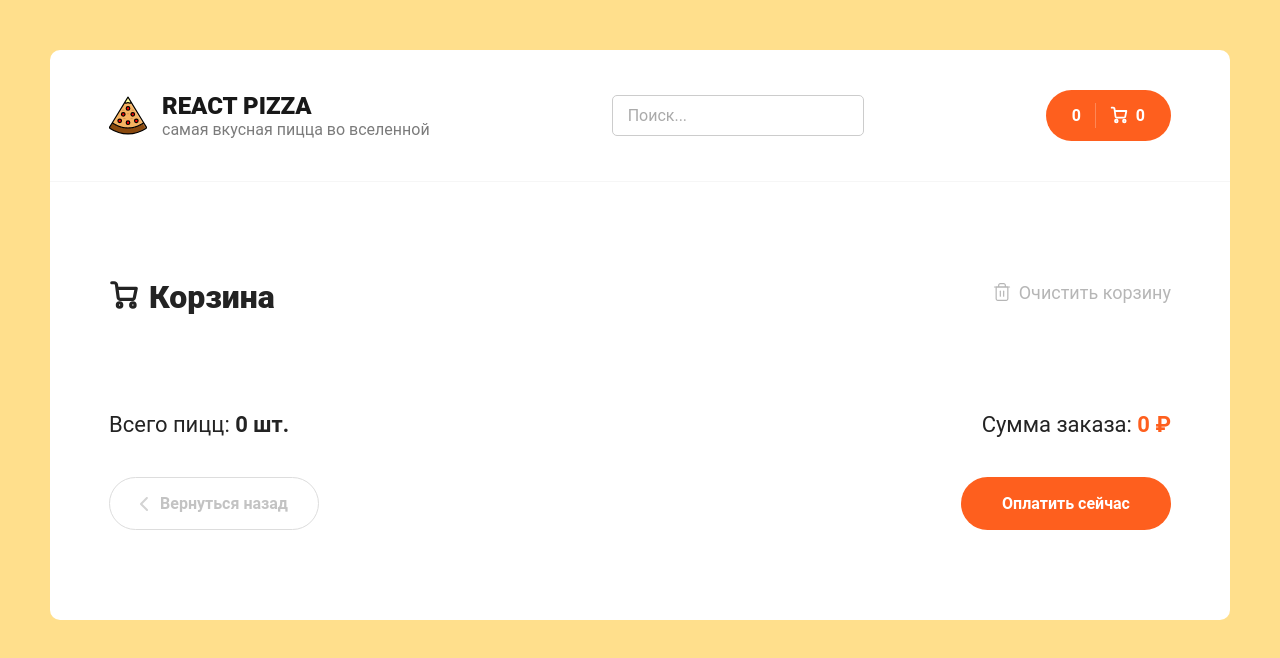
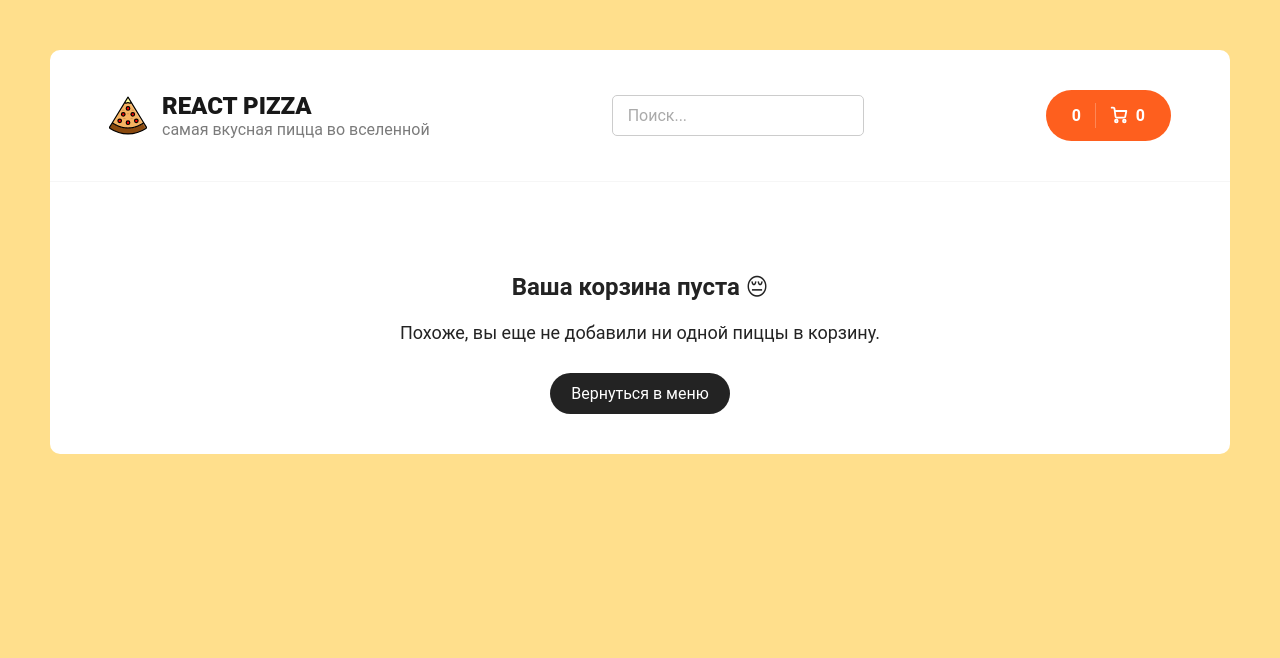
Before and after one commit to demishtigov/pizza-react, a React (Create React App) app: page /cart in a window 1280 px wide. Shown: the top 658 px of the page. Built offline with nearby package versions, Linux system fonts and the light colour scheme.

Commit message:
added cart empty

```diff
--- /dev/null
+++ b/src/components/EmptyCart/emptyCart.module.scss
@@ -0,0 +1,19 @@
+.emptyCart {
+  text-align: center;
+  margin-top: 50px;
+
+  h2 {
+    font-size: 24px;
+    margin-bottom: 20px;
+  }
+
+  p {
+    font-size: 18px;
+    margin-bottom: 30px;
+  }
+
+  .button {
+    font-size: 16px;
+    padding: 10px 20px;
+  }
+}
--- /dev/null
+++ b/src/components/EmptyCart/index.tsx
@@ -0,0 +1,17 @@
+import React from "react";
+import { Link } from "react-router-dom";
+import styles from "./emptyCart.module.scss";
+
+const EmptyCart: React.FC = () => {
+  return (
+    <div className={styles.emptyCart}>
+      <h2>Ваша корзина пуста 😔</h2>
+      <p>Похоже, вы еще не добавили ни одной пиццы в корзину.</p>
+      <Link to="/" className="button button--black">
+        Вернуться в меню
+      </Link>
+    </div>
+  );
+};
+
+export default EmptyCart;
--- a/src/pages/Cart.jsx
+++ b/src/pages/Cart.jsx
@@ -1,3 +1,4 @@
+// src/pages/Cart.jsx
 import { useSelector, useDispatch } from "react-redux";
 import { Link } from "react-router-dom";
 import {
@@ -6,6 +7,7 @@ import {
   addItem,
   removeItemCompletely,
 } from "../redux/slices/cartSlice";
+import EmptyCart from "../components/EmptyCart";
 
 const Cart = () => {
   const dispatch = useDispatch();
@@ -26,6 +28,10 @@ const Cart = () => {
   const handleClearCart = () => {
     dispatch(clearCart());
   };
+
+  if (totalCount === 0) {
+    return <EmptyCart />;
+  }
 
   return (
     <div className="cart">
@@ -78,7 +84,7 @@ const Cart = () => {
               stroke-linejoin="round"
             />
             <path
-              d="M6.66663 5.00001V3.33334C6.66663 2.89131 6.84222 2.46739 7.15478 2.15483C7.46734 1.84227 7.89127 1.66667 8.33329 1.66667H11.6666C12.1087 1.66667 12.5326 1.84227 12.8451 2.15483C13.1577 2.46739 13.3333 2.89131 13.3333 3.33334V5.00001M15.8333 5.00001V16.6667C15.8333 17.1087 15.6577 17.5326 15.3451 17.8452C15.0326 18.1577 14.6087 18.3333 14.1666 18.3333H5.83329C5.39127 18.3333 4.96734 18.1577 4.65478 17.8452C4.34222 17.5326 4.16663 17.1087 4.16663 16.6667V5.00001H15.8333Z"
+              d="M6.66663 5.00001V3.33334C6.66663 2.89131 6.84222 2.46739 7.15478 2.15483C7.46734 1.84227 7.89127 1.66667 8.33329 1.66667H11.6666C12.1087 1.66667 12.5326 1.84227 12.8451 2.15483C13.1577 2.46739 13.3333 2.89131 13.3333 3.33334V5.00001M15.8333 5.00001В16.6667C15.8333 17.1087 15.6577 17.5326 15.3451 17.8452C15.0326 18.1577 14.6087 18.3333 14.1666 18.3333H5.83329C5.39127 18.3333 4.96734 18.1577 4.65478 17.8452C4.34222 17.5326 4.16663 17.1087 4.16663 16.6667V5.00001H15.8333Z"
               stroke="#B6B6B6"
               stroke-width="1.2"
               stroke-linecap="round"
```
